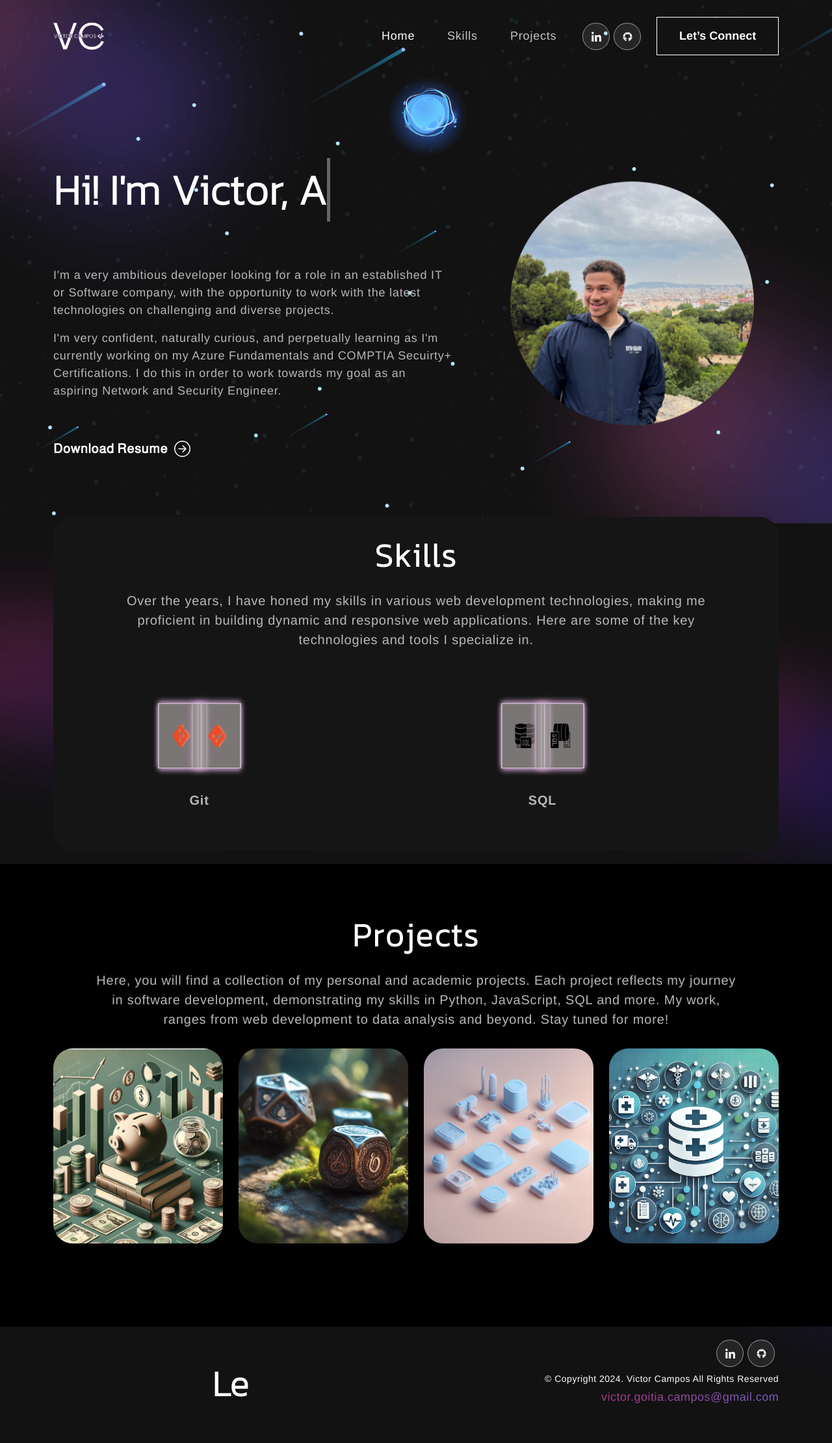
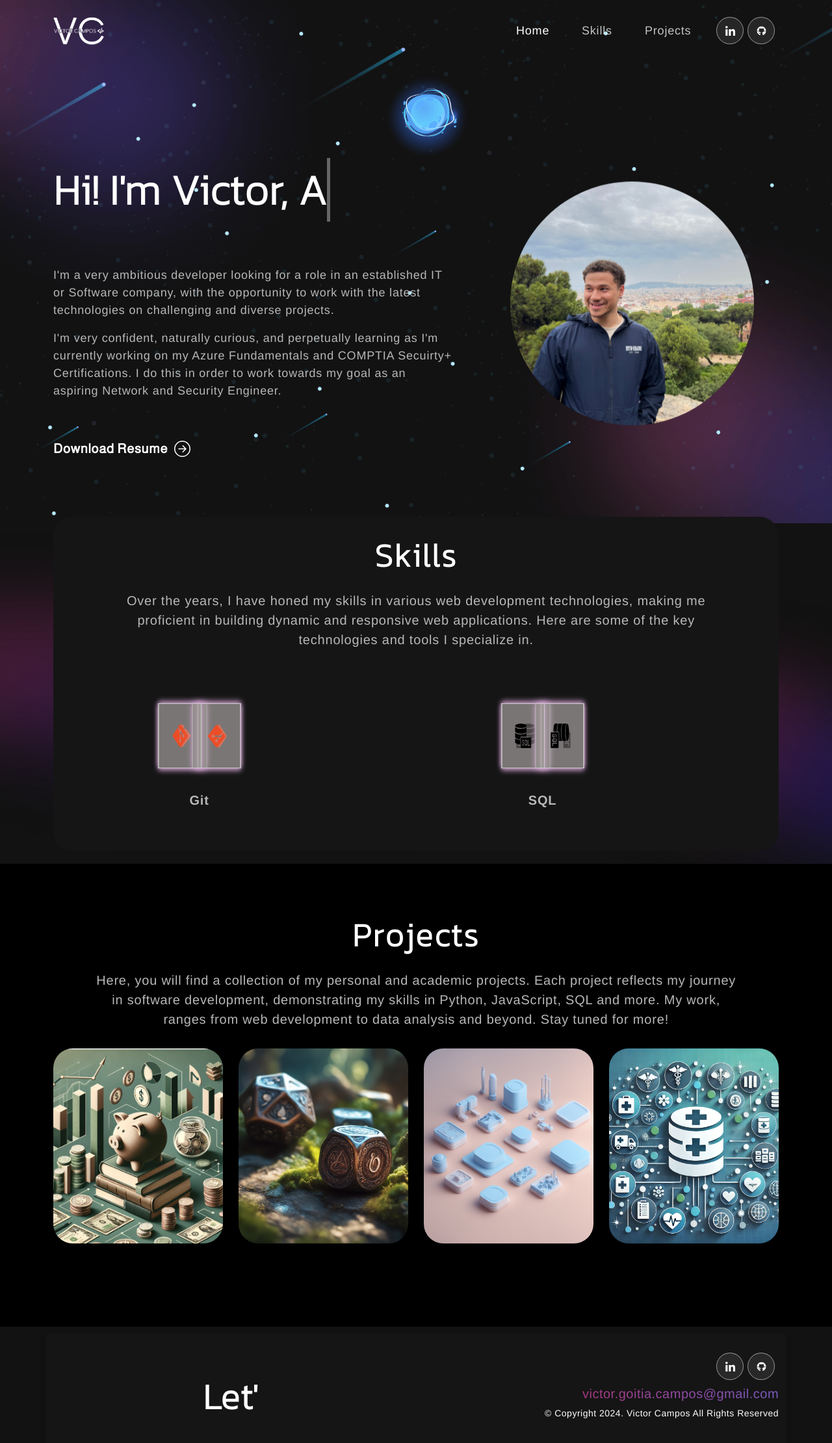
Before and after one commit to 38Victor/portfolio, a React (Create React App) app in the folder portfolio/: page / in a window 1280 px wide. Shown: the top 2220 px of the page at 65% size. Built offline with nearby package versions, Linux system fonts and the light colour scheme.

Commit message:
Finisnhing touches after getting ithers opinions, will redo the background picture within skills

```diff
--- a/portfolio/src/App.css
+++ b/portfolio/src/App.css
@@ -677,6 +677,8 @@ nav.navbar .navbar-toggler[aria-expanded="true"] .navbar-toggler-icon {
   background-size: cover;
   background-repeat: no-repeat;
   padding-top: 10px;
+  background-color: #121212;
+
 }
 
 .footer .social-icon {
@@ -689,7 +691,7 @@ nav.navbar .navbar-toggler[aria-expanded="true"] .navbar-toggler-icon {
 }
 
 .footer .email {
-  font-size: 18px;
+  font-size: 20px;
   margin-top: 10px;
   text-align: right;
   background: linear-gradient(90.21deg, #AA367C -5.91%, #735fc8 111.58%);
@@ -718,3 +720,10 @@ nav.navbar .navbar-toggler[aria-expanded="true"] .navbar-toggler-icon {
   display: block;
   margin-top: 50px;
 }
+
+.custom-footer-container {
+  background-color: #151515;
+  padding: 20px;
+  border-radius: 10px;
+  box-shadow: 0 4px 10px rgba(0, 0, 0, 0.2);
+}
--- a/portfolio/src/components/Footer.js
+++ b/portfolio/src/components/Footer.js
@@ -9,7 +9,7 @@ export const Footer = () => {
   const [loopNum, setLoopNum] = useState(0);
   const [delta, setDelta] = useState(100);
   const [index, setIndex] = useState(1);
-  const toRotate = ["Thank You For Visiting !", "Let's Start a Conversation."];
+  const toRotate = ["Thank You for Visiting!", "Let's Start a Conversation."];
   const period = 2000;
 
   useEffect(() => {
@@ -45,7 +45,7 @@ export const Footer = () => {
 
   return (
     <footer className="footer">
-      <Container>
+      <Container className="custom-footer-container">
         <Row className="justify-content-end">
           <Col size={12} sm={6} className="d-flex justify-content-center">
             <h1 className="footer-message">{text}</h1>
@@ -59,9 +59,8 @@ export const Footer = () => {
                 <img src={github} alt="GitHub" />
               </a>
             </div>
-
+            <p className="email">victor.goitia.campos@gmail.com</p>
             <p className="copyright">© Copyright 2024. Victor Campos All Rights Reserved</p>
-            <p className="email">victor.goitia.campos@gmail.com</p>
           </Col>
         </Row>
       </Container>
--- a/portfolio/src/components/NavBar.js
+++ b/portfolio/src/components/NavBar.js
@@ -52,9 +52,6 @@ export const NavBar = () => {
                 <a href="https://www.linkedin.com/in/victor-manuel-campos-goitia-b75354233/" target="_blank" rel="noreferrer"><img src={navIcon1} alt="LinkedIn" /></a>
                 <a href="https://github.com/38victor" target="_blank" rel="noreferrer"><img src={github} alt="GitHub" /></a>
               </div>
-              <HashLink to='#connect'>
-                <button className="vvd"><span>Let’s Connect</span></button>
-              </HashLink>
             </span>
           </Navbar.Collapse>
         </Container>
```
